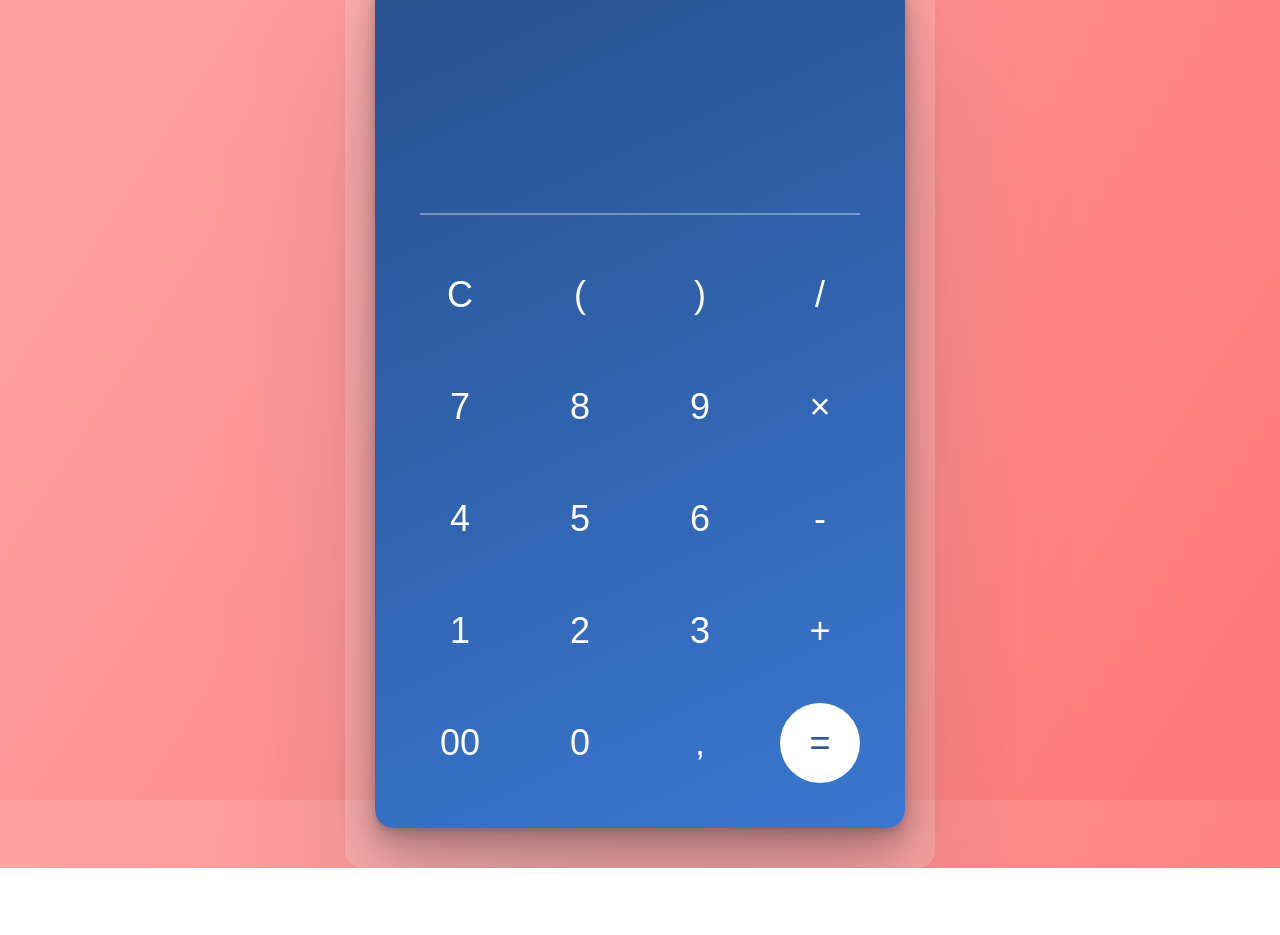
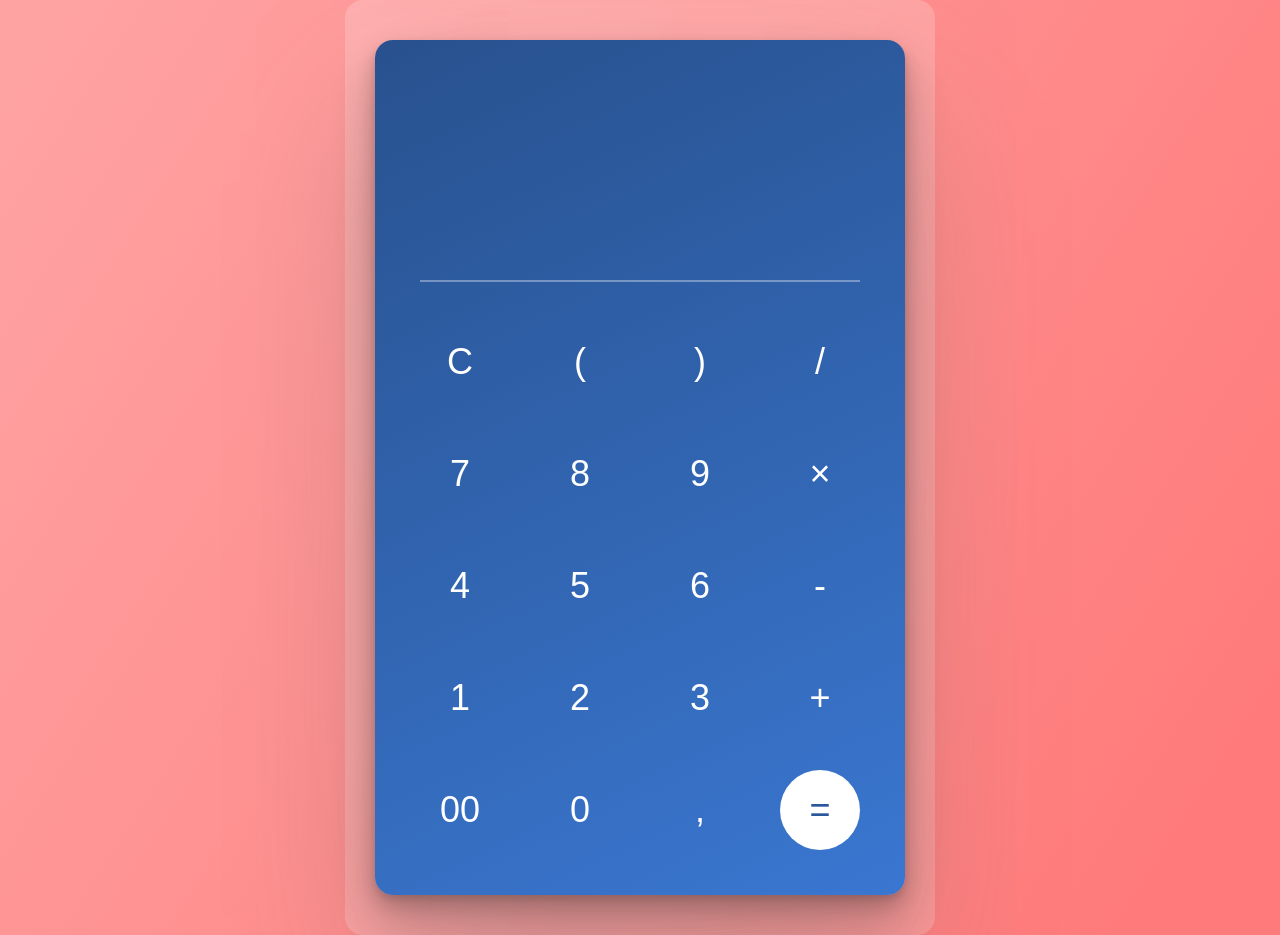
Before and after one commit to OwtmPatrick/calc-ts, a website built with webpack: page src/index.html in a window 1280 px wide. Before the commit the page ends 868 px from the top, so only its background shows below. Built offline with nearby package versions, Linux system fonts and the light colour scheme; some packages are replaced by stand-ins of ours.

Commit message:
edited some styles

```diff
--- a/src/styles/style.scss
+++ b/src/styles/style.scss
@@ -6,6 +6,11 @@ body {
 	height: 100%;
 	margin: 0;
 	padding: 0;
+
+	@media #{$tablet-small} {
+		height: auto;
+		min-height: 100vh;
+	}
 }
 
 body {
@@ -13,6 +18,7 @@ body {
 		display: flex;
 		align-items: center;
 		justify-content: center;
+		padding: 40px;
 		background: linear-gradient(122.76deg, $pink-light 4.09%, $pink 91.04%), $white;
 	}
 }
```
